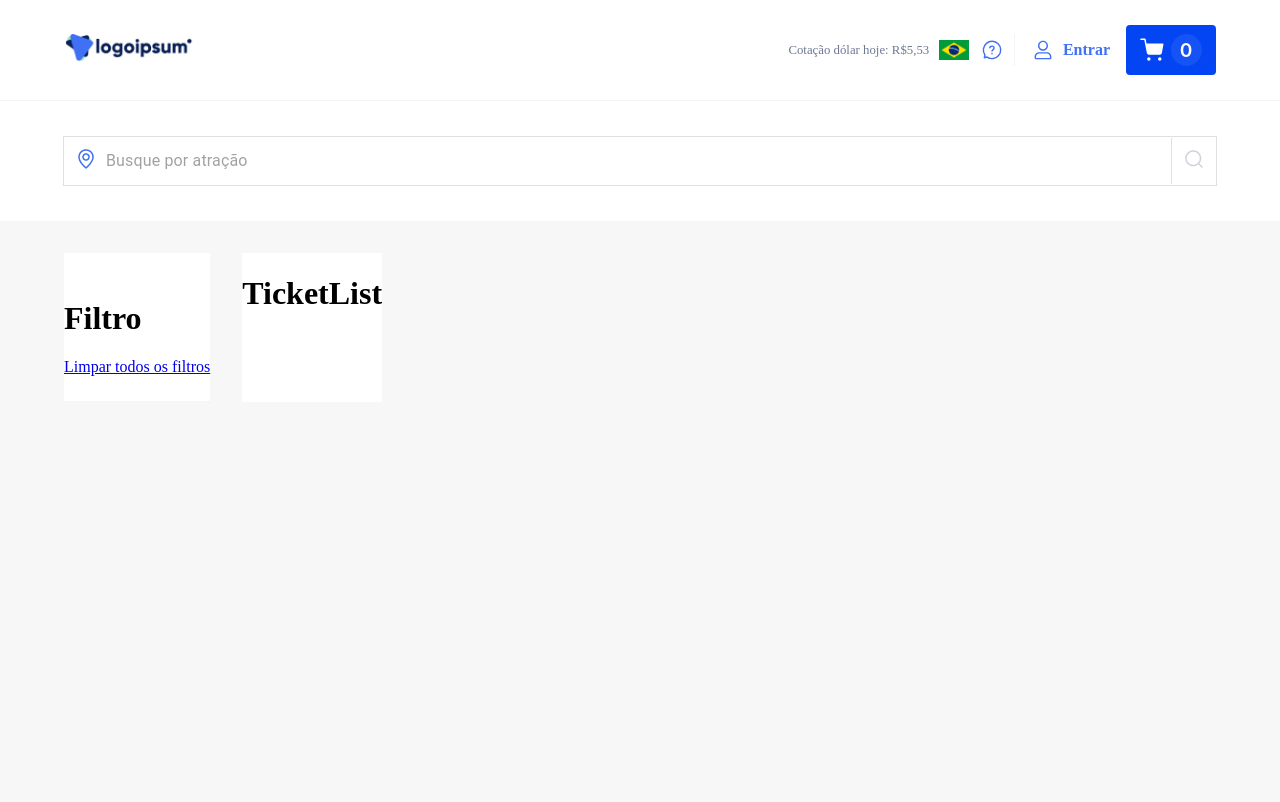
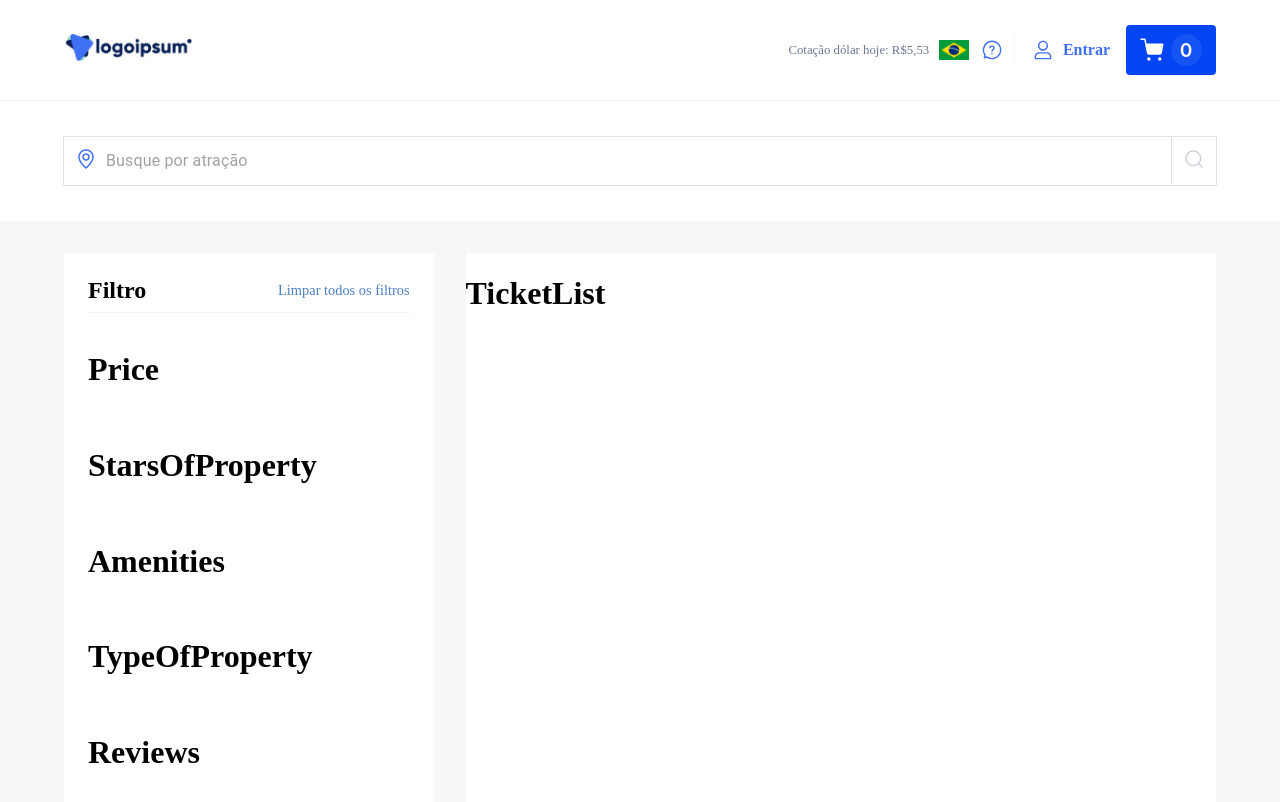
Before and after one commit to vertocode/ticket-travel, a Next.js app: page / in a window 1280 px wide. Shown: the top 802 px of the page. Built offline with nearby package versions, Linux system fonts and the light colour scheme; no server answers.

Commit message:
feat: structure components to create filters card

```diff
--- /dev/null
+++ b/components/Filters/Amenities/Amenities.tsx
@@ -0,0 +1,11 @@
+import {ReactElement} from 'react'
+
+const Amenities = (): ReactElement => {
+    return (
+        <div className="Amenities">
+            <h1>Amenities</h1>
+        </div>
+    )
+}
+
+export default Amenities
--- a/components/Filters/Filters.tsx
+++ b/components/Filters/Filters.tsx
@@ -1,14 +1,29 @@
 import { ReactElement } from 'react'
-import Link from "next/link";
+
+// components
+import Link from "next/link"
+import Price from '@/components/Filters/Price/Price'
+import StarsOfProperty from '@/components/Filters/StarsOfProperty/StarsOfProperty'
+import Amenities from '@/components/Filters/Amenities/Amenities'
+import TypeOfProperty from '@/components/Filters/TypeOfProperty/TypeOfProperty'
+import ReviewScore from '@/components/Filters/ReviewScore/ReviewScore'
+
+// styles
+import '@/styles/components/Filters/Filters.scss'
 
 const Filters = (): ReactElement => {
     return (
-        <>
-            <header className="header">
-                <h1>Filtro</h1>
-                <Link href="/">Limpar todos os filtros</Link>
+        <div className="filters">
+            <header className="filters-header">
+                <h2 className="title">Filtro</h2>
+                <Link className="clear-filters" href="/">Limpar todos os filtros</Link>
             </header>
-        </>
+            <Price />
+            <StarsOfProperty />
+            <Amenities />
+            <TypeOfProperty />
+            <ReviewScore />
+        </div>
     )
 }
 
--- /dev/null
+++ b/components/Filters/Price/Price.tsx
@@ -0,0 +1,11 @@
+import {ReactElement} from 'react'
+
+const Price = (): ReactElement => {
+    return (
+        <div className="Price">
+            <h1>Price</h1>
+        </div>
+    )
+}
+
+export default Price
--- /dev/null
+++ b/components/Filters/ReviewScore/ReviewScore.tsx
@@ -0,0 +1,11 @@
+import {ReactElement} from 'react'
+
+const ReviewScore = (): ReactElement => {
+    return (
+        <div className="Reviews">
+            <h1>Reviews</h1>
+        </div>
+    )
+}
+
+export default ReviewScore
--- /dev/null
+++ b/components/Filters/StarsOfProperty/StarsOfProperty.tsx
@@ -0,0 +1,11 @@
+import {ReactElement} from 'react'
+
+const StarsOfProperty = (): ReactElement => {
+    return (
+        <div className="StarsOfProperty">
+            <h1>StarsOfProperty</h1>
+        </div>
+    )
+}
+
+export default StarsOfProperty
--- /dev/null
+++ b/components/Filters/TypeOfProperty/TypeOfProperty.tsx
@@ -0,0 +1,11 @@
+import {ReactElement} from 'react'
+
+const TypeOfProperty = (): ReactElement => {
+    return (
+        <div className="TypeOfProperty">
+            <h1>TypeOfProperty</h1>
+        </div>
+    )
+}
+
+export default TypeOfProperty
--- a/styles/components/Filters/Filters.scss
+++ b/styles/components/Filters/Filters.scss
@@ -1,3 +1,28 @@
 .filters {
+  background-color: #fff;
+  padding: 24px;
+  display: flex;
+  flex-direction: column;
+  gap: 1em;
 
+  .filters-header {
+    display: flex;
+    justify-content: space-between;
+    align-items: flex-start;
+    gap: 1em;
+    padding-bottom: .5em;
+    border-bottom: 1px solid #f4f4f4;
+
+    .title {
+      font-size: 1.5em;
+      margin: 0;
+    }
+
+    .clear-filters {
+      padding-top: 5px;
+      text-decoration: none;
+      color: #4E82C7;
+      font-size: 0.9em;
+    }
+  }
 }
--- a/styles/pages/Home.scss
+++ b/styles/pages/Home.scss
@@ -5,10 +5,17 @@
   }
 
   .content {
-    margin: auto;
+    margin: 2em auto;
     width: 90%;
     display: flex;
     gap: 2em;
-    margin-top: 2em;
+
+    .filters {
+      width: 30%;
+    }
+
+    .ticket-list{
+      width: 70%;
+    }
   }
 }
```
